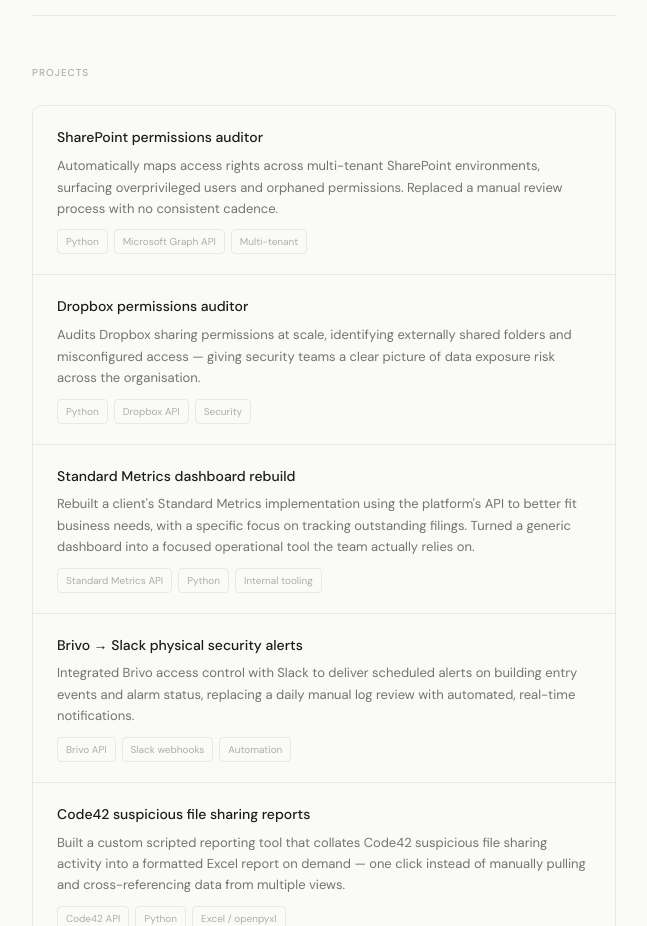
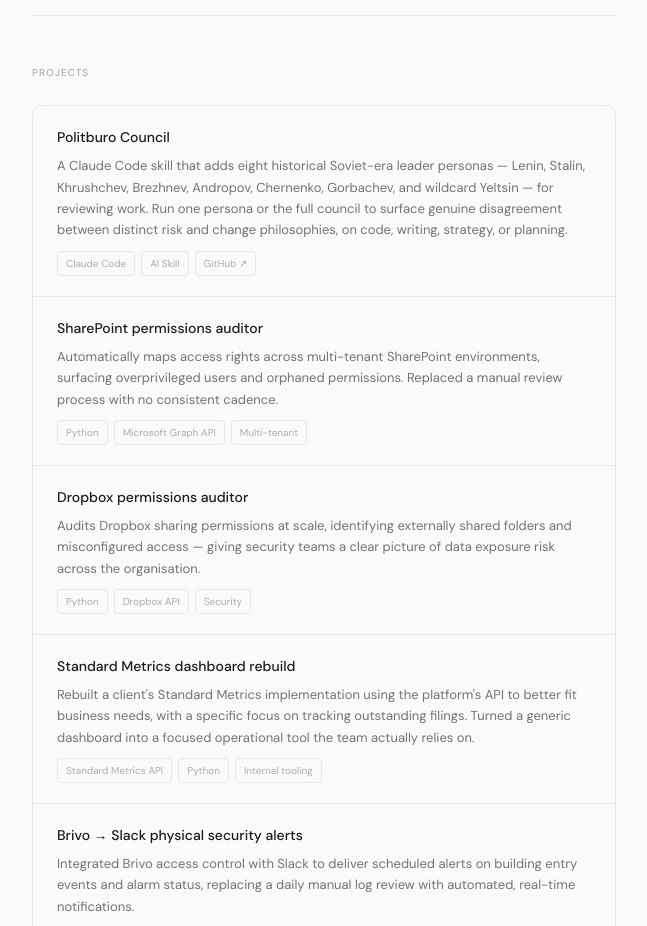
Before and after one commit to CallumReilly-Work/CallumReilly-Work.github.io, a plain HTML site: page index.html in a window 1280 px wide. Shown: the part 1820-2746 px from the top of the page, without its empty margins (316-963 px from the left). Drawn offline with Linux system fonts and the light colour scheme.

Commit message:
Add Politburo Council project

```diff
--- a/index.html
+++ b/index.html
@@ -353,6 +353,16 @@
     <div class="projects">
 
       <div class="project">
+        <div class="project-name">Politburo Council</div>
+        <div class="project-desc">A Claude Code skill that adds eight historical Soviet-era leader personas — Lenin, Stalin, Khrushchev, Brezhnev, Andropov, Chernenko, Gorbachev, and wildcard Yeltsin — for reviewing work. Run one persona or the full council to surface genuine disagreement between distinct risk and change philosophies, on code, writing, strategy, or planning.</div>
+        <div class="project-tags">
+          <span class="tag-pill">Claude Code</span>
+          <span class="tag-pill">AI Skill</span>
+          <span class="tag-pill"><a href="https://github.com/CallumReilly-Work/politburo-council" target="_blank" rel="noopener" style="color:inherit;text-decoration:none;">GitHub ↗</a></span>
+        </div>
+      </div>
+
+      <div class="project">
         <div class="project-name">SharePoint permissions auditor</div>
         <div class="project-desc">Automatically maps access rights across multi-tenant SharePoint environments, surfacing overprivileged users and orphaned permissions. Replaced a manual review process with no consistent cadence.</div>
         <div class="project-tags">
```
